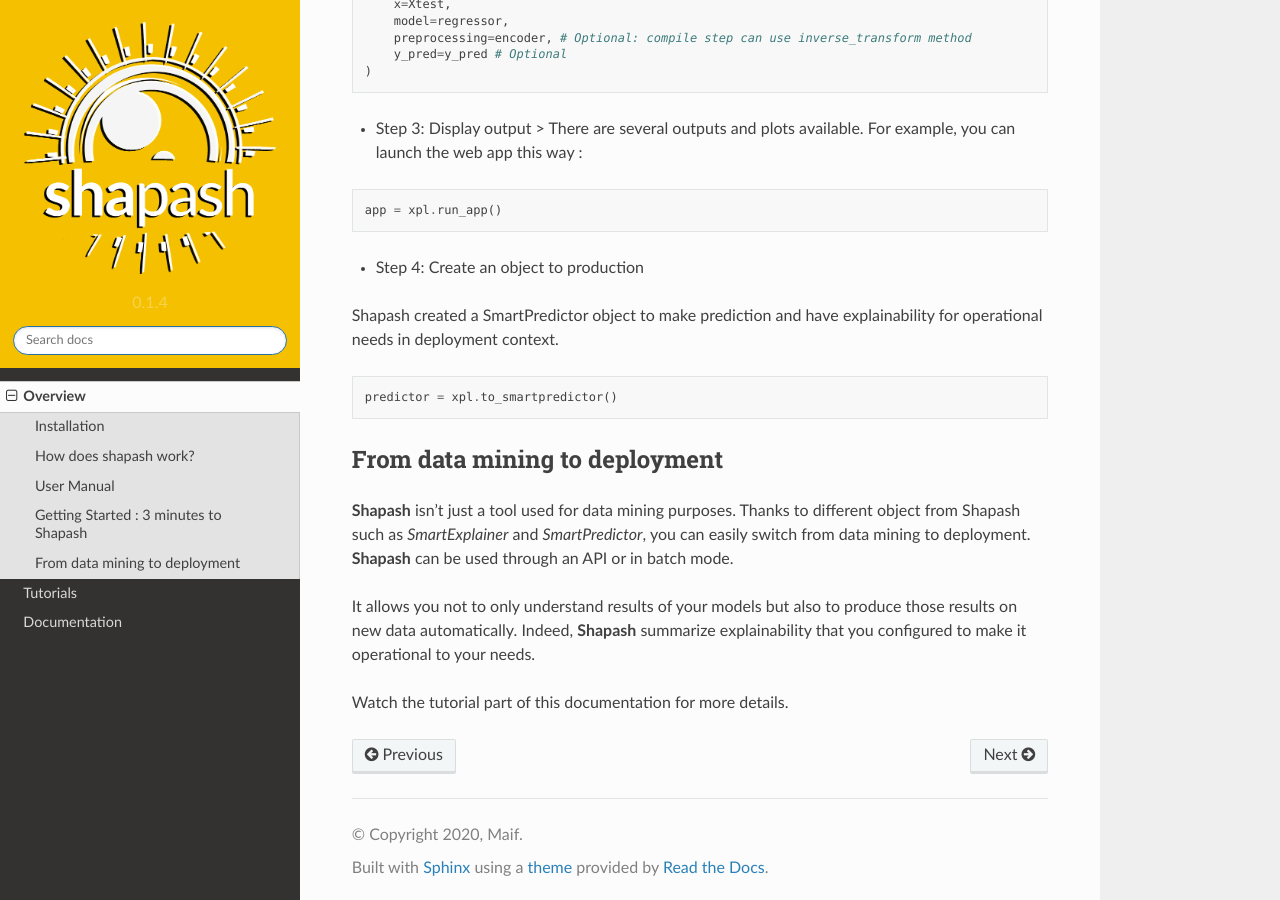
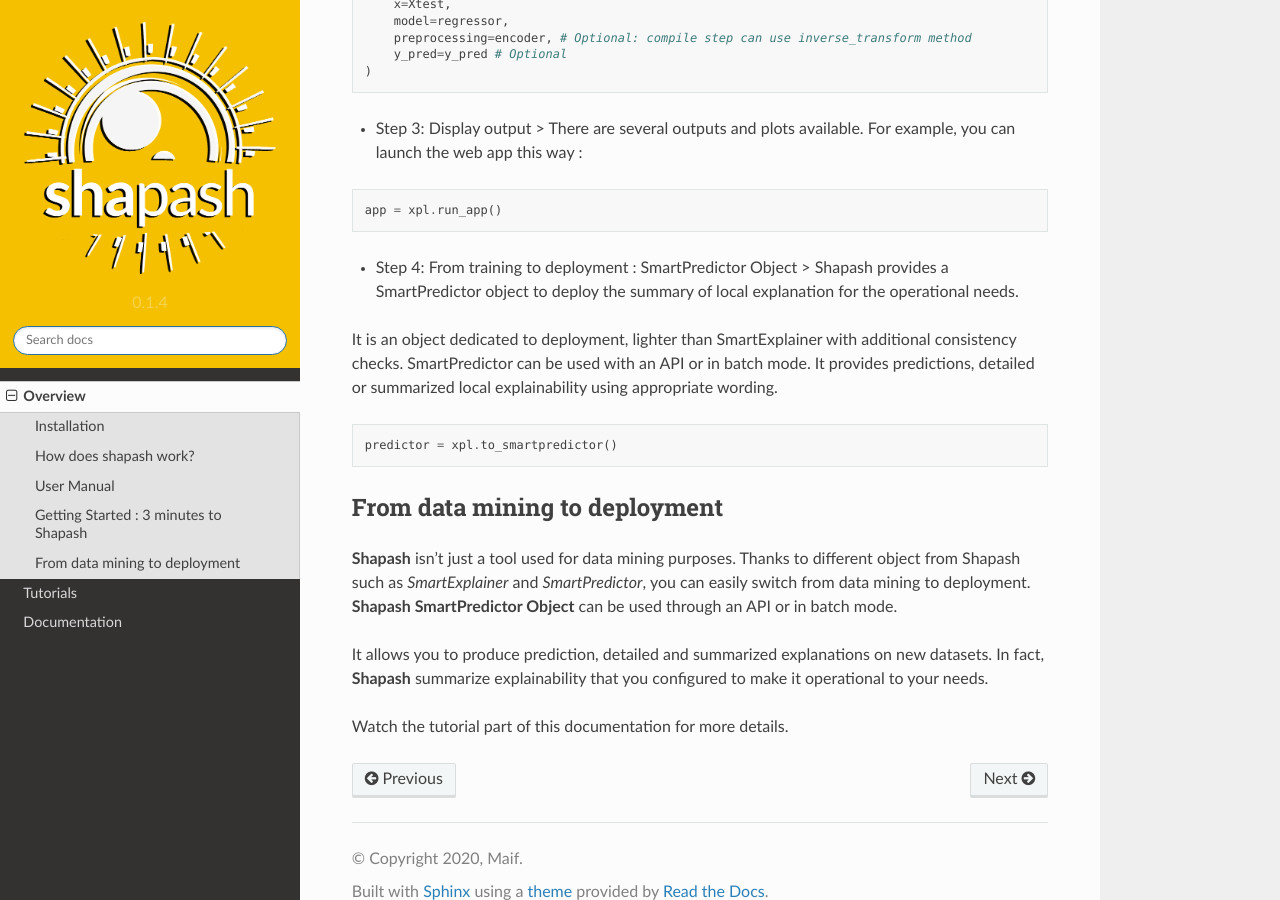
Before and after one commit to MAIF/shapash, a Sphinx documentation site: the page built from docs/overview.rst, in a window 1280 px wide and 900 px high, scrolled down 1946 px. Built offline with Sphinx 7.4.7 and the Read the Docs theme 2.0.0, drawn with Linux system fonts in a browser that asks for light colours.

Commit message:
Review on doc/overview.rst

```diff
--- a/docs/overview.rst
+++ b/docs/overview.rst
@@ -73,10 +73,11 @@ The 3 steps to display results:
 
     app = xpl.run_app()
 
-- Step 4: Create an object to production
-
-Shapash created a SmartPredictor object to make prediction and have explainability for operational needs in deployment
-context.
+- Step 4: From training to deployment : SmartPredictor Object
+  > Shapash provides a SmartPredictor object to deploy the summary of local explanation for the operational needs.
+It is an object dedicated to deployment, lighter than SmartExplainer with additional consistency checks.
+SmartPredictor can be used with an API or in batch mode. It provides predictions, detailed or summarized local
+explainability using appropriate wording.
 
 .. code:: ipython
 
@@ -88,11 +89,10 @@ From data mining to deployment
 
 **Shapash** isn't just a tool used for data mining purposes. Thanks to different object from Shapash
 such as *SmartExplainer* and *SmartPredictor*, you can easily switch from data mining to deployment.
-**Shapash** can be used through an API or in batch mode.
+**Shapash SmartPredictor Object** can be used through an API or in batch mode.
 
-It allows you not to only understand results of your models but also to produce those results on new
-data automatically. Indeed, **Shapash** summarize explainability that you configured  to make it
-operational to your needs.
+It allows you to produce prediction, detailed and summarized explanations on new datasets.
+In fact, **Shapash** summarize explainability that you configured to make it operational to your needs.
 
 
 Watch the tutorial part of this documentation for more details.
```
